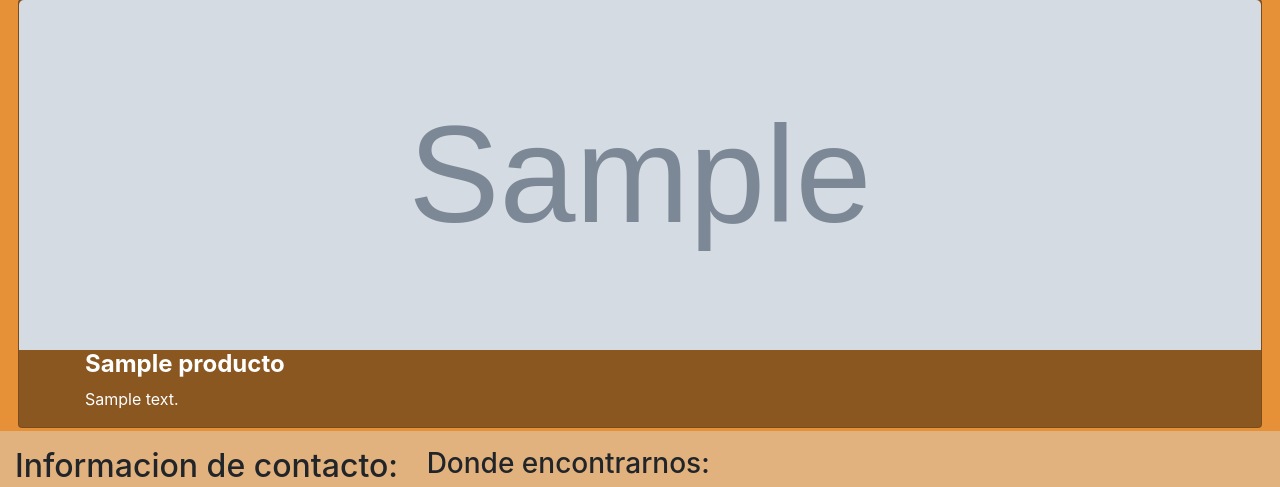
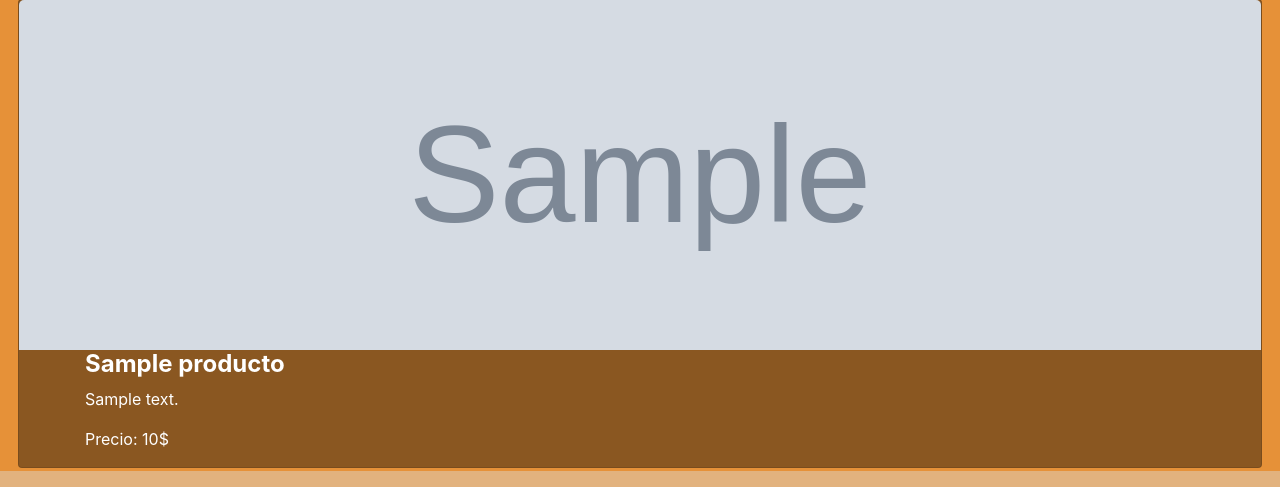
Before and after one commit to Afix42/Panaderia_2, a Django app: page /lista_producto in a window 1280 px wide. Shown: the part 70-557 px from the top of the page. Run offline with Django 4.2, Linux system fonts and the light colour scheme; tables that the repository leaves empty hold one stand-in row (values such as "Sample post"); grey boxes marked "Sample" are stand-in pictures; some libraries are stand-ins or nearby versions.

Commit message:
LETS GOOO funciona el lista productos

```diff
--- a/Panaderia/core/templates/core/ListaProductos.html
+++ b/Panaderia/core/templates/core/ListaProductos.html
@@ -44,6 +44,7 @@
         <div class="container">
           <h4><b>{{ p.nombreProducto }}</b></h4>
           <p>{{ p.descripcionProducto }}</p>
+          <p>Precio: {{ p.total }}$</p>
         </div>
       </div>
     </div>
```
